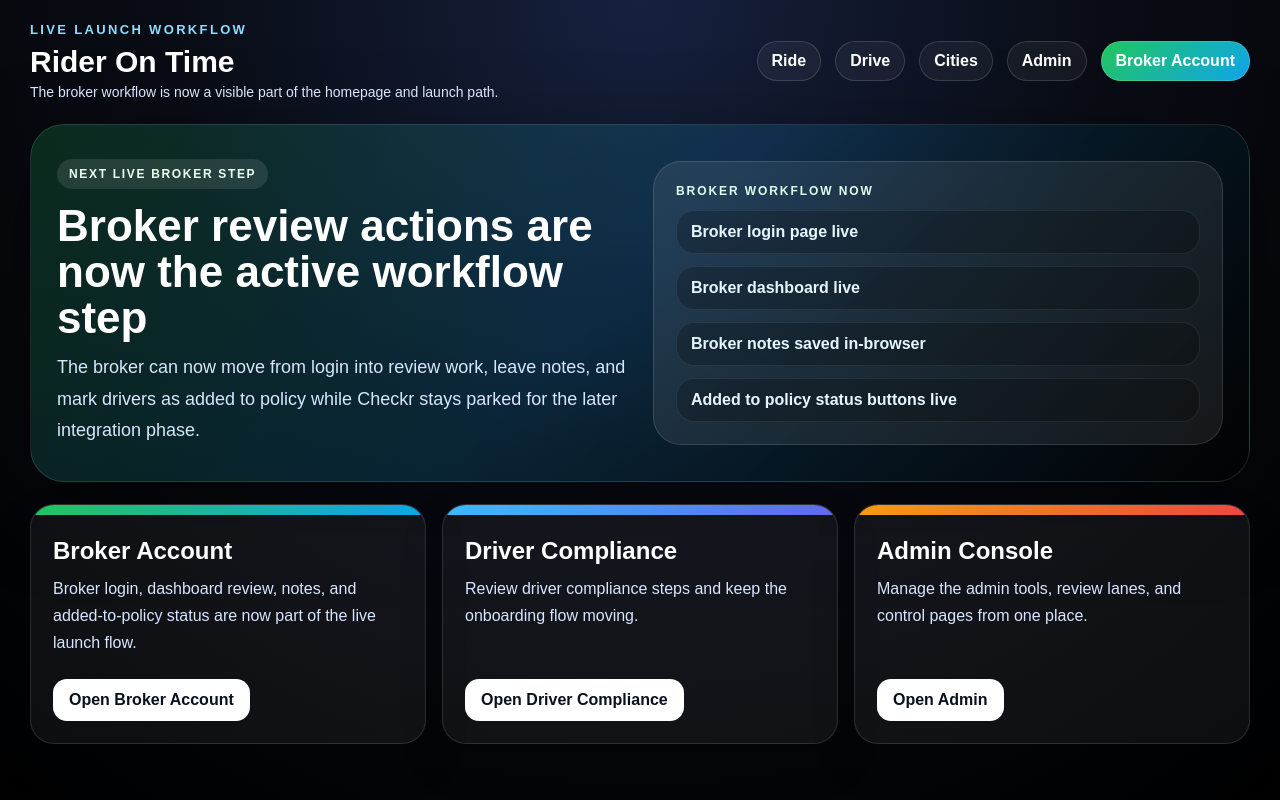
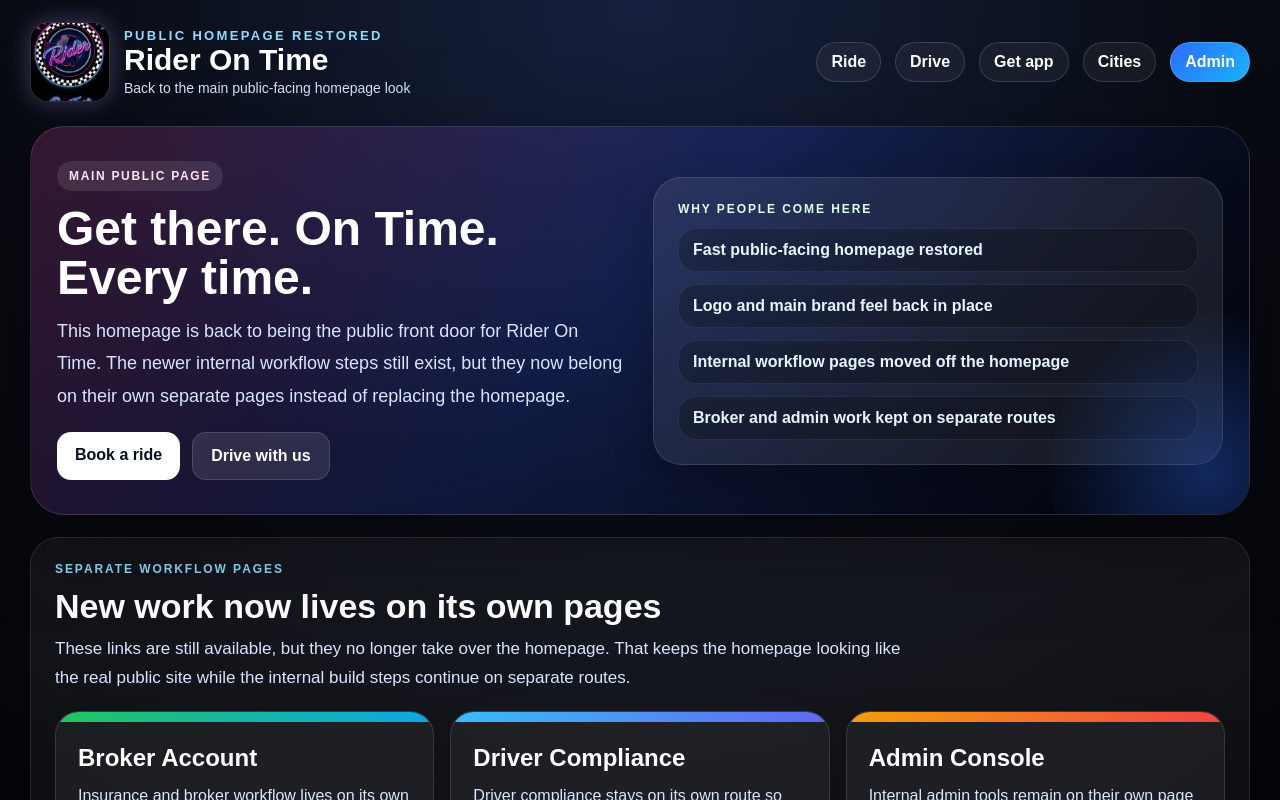
Before and after one commit to Neocryptz369369/ontimetaxipages, a Next.js app: page / in a window 1280 px wide. Shown: the top 800 px of the page. Built offline with nearby package versions, Linux system fonts and the light colour scheme.

Commit message:
Restore homepage hero and logo look

```diff
--- a/src/app/page.tsx
+++ b/src/app/page.tsx
@@ -1,26 +1,27 @@
+import Image from "next/image";
 import Link from "next/link";
 
-const launchCards = [
+const workflowLinks = [
   {
     title: "Broker Account",
-    text: "Broker login, dashboard review, notes, and added-to-policy status are now part of the live launch flow.",
+    text: "Insurance and broker workflow lives on its own page now, not on the homepage.",
     href: "/broker-account",
+    cta: "Open Broker Account",
     tone: "linear-gradient(135deg,#22c55e 0%,#0ea5e9 100%)",
-    cta: "Open Broker Account",
   },
   {
     title: "Driver Compliance",
-    text: "Review driver compliance steps and keep the onboarding flow moving.",
+    text: "Driver compliance stays on its own route so the homepage keeps its public-facing look.",
     href: "/drive",
+    cta: "Open Driver Compliance",
     tone: "linear-gradient(135deg,#38bdf8 0%,#6366f1 100%)",
-    cta: "Open Driver Compliance",
   },
   {
     title: "Admin Console",
-    text: "Manage the admin tools, review lanes, and control pages from one place.",
+    text: "Internal admin tools remain on their own page and no longer take over the homepage.",
     href: "/admin",
+    cta: "Open Admin",
     tone: "linear-gradient(135deg,#f59e0b 0%,#ef4444 100%)",
-    cta: "Open Admin",
   },
 ];
 
@@ -45,6 +46,35 @@ export default function HomePage() {
             marginBottom: "24px",
           }}
         >
+          <div
+            style={{
+              display: "flex",
+              alignItems: "center",
+              gap: "14px",
+            }}
+          >
+            <div
+              style={{
+                width: "78px",
+                height: "78px",
+                borderRadius: "18px",
+                overflow: "hidden",
+                border: "1px solid rgba(255,255,255,0.16)",
+                boxShadow: "0 0 30px rgba(73,196,255,0.20), 0 0 22px rgba(255,74,187,0.18)",
+                background: "#05070d",
+                flexShrink: 0,
+              }}
+            >
+              <Image
+                src="/rider-on-time-logo.jpg"
+                alt="Rider On Time logo"
+                width={78}
+                height={78}
+                style={{ width: "100%", height: "100%", objectFit: "cover" }}
+                priority
+              />
+            </div>
+
             <div>
               <div
                 style={{
@@ -53,14 +83,28 @@ export default function HomePage() {
                   letterSpacing: "0.18em",
                   textTransform: "uppercase",
                   color: "#8fdcff",
-                marginBottom: "8px",
                 }}
               >
-              Live launch workflow
+                Public homepage restored
               </div>
-            <div style={{ fontSize: "30px", fontWeight: 800, lineHeight: 1.1 }}>Rider On Time</div>
-            <div style={{ fontSize: "14px", color: "#d9e5ff", marginTop: "6px" }}>
-              The broker workflow is now a visible part of the homepage and launch path.
+              <div
+                style={{
+                  fontSize: "30px",
+                  fontWeight: 800,
+                  lineHeight: 1.1,
+                }}
+              >
+                Rider On Time
+              </div>
+              <div
+                style={{
+                  fontSize: "14px",
+                  color: "#d9e5ff",
+                  marginTop: "4px",
+                }}
+              >
+                Back to the main public-facing homepage look
+              </div>
             </div>
           </div>
 
@@ -75,9 +119,9 @@ export default function HomePage() {
             {[
               ["Ride", "/ride"],
               ["Drive", "/drive"],
+              ["Get app", "/get-app"],
               ["Cities", "/cities"],
               ["Admin", "/admin"],
-              ["Broker Account", "/broker-account"],
             ].map(([label, href]) => (
               <Link
                 key={href}
@@ -88,7 +132,7 @@ export default function HomePage() {
                   padding: "10px 14px",
                   borderRadius: "999px",
                   border: "1px solid rgba(255,255,255,0.14)",
-                  background: href === "/broker-account" ? "linear-gradient(135deg,#22c55e 0%,#0ea5e9 100%)" : "rgba(255,255,255,0.05)",
+                  background: href === "/admin" ? "linear-gradient(135deg,#2d6cff 0%,#19b5ff 100%)" : "rgba(255,255,255,0.05)",
                   fontWeight: 700,
                 }}
               >
@@ -102,13 +146,34 @@ export default function HomePage() {
           style={{
             borderRadius: "34px",
             padding: "34px 26px",
-            background: "linear-gradient(135deg, rgba(34,197,94,0.18) 0%, rgba(14,165,233,0.16) 48%, rgba(0,0,0,0.62) 100%)",
+            background: "linear-gradient(135deg, rgba(255,77,187,0.18) 0%, rgba(38,78,255,0.16) 48%, rgba(0,0,0,0.62) 100%)",
             border: "1px solid rgba(255,255,255,0.12)",
             boxShadow: "0 25px 90px rgba(0,0,0,0.38)",
+            overflow: "hidden",
+            position: "relative",
             marginBottom: "22px",
           }}
         >
-          <div style={{ display: "grid", gridTemplateColumns: "repeat(auto-fit, minmax(300px, 1fr))", gap: "26px", alignItems: "center" }}>
+          <div
+            style={{
+              position: "absolute",
+              inset: "auto -120px -120px auto",
+              width: "320px",
+              height: "320px",
+              borderRadius: "999px",
+              background: "radial-gradient(circle, rgba(45,108,255,0.35) 0%, rgba(45,108,255,0.02) 70%)",
+              pointerEvents: "none",
+            }}
+          />
+
+          <div
+            style={{
+              display: "grid",
+              gridTemplateColumns: "repeat(auto-fit, minmax(300px, 1fr))",
+              gap: "26px",
+              alignItems: "center",
+            }}
+          >
             <div>
               <div
                 style={{
@@ -116,7 +181,7 @@ export default function HomePage() {
                   padding: "8px 12px",
                   borderRadius: "999px",
                   background: "rgba(255,255,255,0.10)",
-                  color: "#eafff2",
+                  color: "#ffe3f4",
                   fontSize: "12px",
                   fontWeight: 800,
                   letterSpacing: "0.14em",
@@ -124,33 +189,64 @@ export default function HomePage() {
                   marginBottom: "14px",
                 }}
               >
-                Next live broker step
+                Main public page
               </div>
-              <h1 style={{ margin: "0 0 12px", fontSize: "44px", lineHeight: 1.04 }}>
-                Broker review actions are now the active workflow step
+              <h1 style={{ margin: "0 0 12px", fontSize: "48px", lineHeight: 1.02 }}>
+                Get there. On Time. Every time.
               </h1>
-              <p style={{ margin: 0, color: "#d9e5ff", fontSize: "18px", lineHeight: 1.75, maxWidth: "720px" }}>
-                The broker can now move from login into review work, leave notes, and mark drivers as added to policy while Checkr stays parked for the later integration phase.
+              <p style={{ margin: 0, color: "#d9e5ff", fontSize: "18px", lineHeight: 1.8, maxWidth: "720px" }}>
+                This homepage is back to being the public front door for Rider On Time. The newer internal workflow steps still exist, but they now belong on their own separate pages instead of replacing the homepage.
               </p>
+
+              <div style={{ display: "flex", gap: "12px", flexWrap: "wrap", marginTop: "20px" }}>
+                <Link
+                  href="/ride"
+                  style={{
+                    textDecoration: "none",
+                    color: "#09111f",
+                    background: "#ffffff",
+                    padding: "14px 18px",
+                    borderRadius: "14px",
+                    fontWeight: 800,
+                  }}
+                >
+                  Book a ride
+                </Link>
+                <Link
+                  href="/drive"
+                  style={{
+                    textDecoration: "none",
+                    color: "#ffffff",
+                    background: "rgba(255,255,255,0.10)",
+                    border: "1px solid rgba(255,255,255,0.14)",
+                    padding: "14px 18px",
+                    borderRadius: "14px",
+                    fontWeight: 800,
+                  }}
+                >
+                  Drive with us
+                </Link>
+              </div>
             </div>
 
             <div
               style={{
                 borderRadius: "28px",
-                padding: "22px",
+                padding: "24px",
                 background: "rgba(255,255,255,0.08)",
                 border: "1px solid rgba(255,255,255,0.12)",
+                boxShadow: "0 18px 40px rgba(0,0,0,0.24)",
               }}
             >
               <div style={{ fontSize: "12px", fontWeight: 800, letterSpacing: "0.16em", textTransform: "uppercase", color: "#dfffee", marginBottom: "12px" }}>
-                Broker workflow now
+                Why people come here
               </div>
               <div style={{ display: "grid", gap: "12px" }}>
                 {[
-                  "Broker login page live",
-                  "Broker dashboard live",
-                  "Broker notes saved in-browser",
-                  "Added to policy status buttons live",
+                  "Fast public-facing homepage restored",
+                  "Logo and main brand feel back in place",
+                  "Internal workflow pages moved off the homepage",
+                  "Broker and admin work kept on separate routes",
                 ].map((item) => (
                   <div
                     key={item}
@@ -171,8 +267,27 @@ export default function HomePage() {
           </div>
         </section>
 
-        <section style={{ display: "grid", gridTemplateColumns: "repeat(auto-fit, minmax(260px, 1fr))", gap: "16px" }}>
-          {launchCards.map((card) => (
+        <section
+          style={{
+            borderRadius: "28px",
+            padding: "24px",
+            marginBottom: "22px",
+            background: "rgba(255,255,255,0.05)",
+            border: "1px solid rgba(255,255,255,0.10)",
+          }}
+        >
+          <div style={{ fontSize: "12px", fontWeight: 800, letterSpacing: "0.16em", textTransform: "uppercase", color: "#8fdcff", marginBottom: "12px" }}>
+            Separate workflow pages
+          </div>
+          <h2 style={{ margin: "0 0 10px", fontSize: "34px", lineHeight: 1.08 }}>
+            New work now lives on its own pages
+          </h2>
+          <p style={{ margin: "0 0 18px", color: "#d9e5ff", fontSize: "17px", lineHeight: 1.7, maxWidth: "860px" }}>
+            These links are still available, but they no longer take over the homepage. That keeps the homepage looking like the real public site while the internal build steps continue on separate routes.
+          </p>
+
+          <div style={{ display: "grid", gridTemplateColumns: "repeat(auto-fit, minmax(260px, 1fr))", gap: "16px" }}>
+            {workflowLinks.map((card) => (
               <div
                 key={card.title}
                 style={{
@@ -180,7 +295,7 @@ export default function HomePage() {
                   overflow: "hidden",
                   border: "1px solid rgba(255,255,255,0.12)",
                   background: "rgba(255,255,255,0.05)",
-                boxShadow: "0 20px 40px rgba(0,0,0,0.24)",
+                  boxShadow: "0 20px 40px rgba(0,0,0,0.18)",
                 }}
               >
                 <div style={{ height: "10px", background: card.tone }} />
@@ -205,6 +320,7 @@ export default function HomePage() {
                 </div>
               </div>
             ))}
+          </div>
         </section>
       </div>
     </main>
```
Lines whose indentation alone changed are shown as unchanged.
